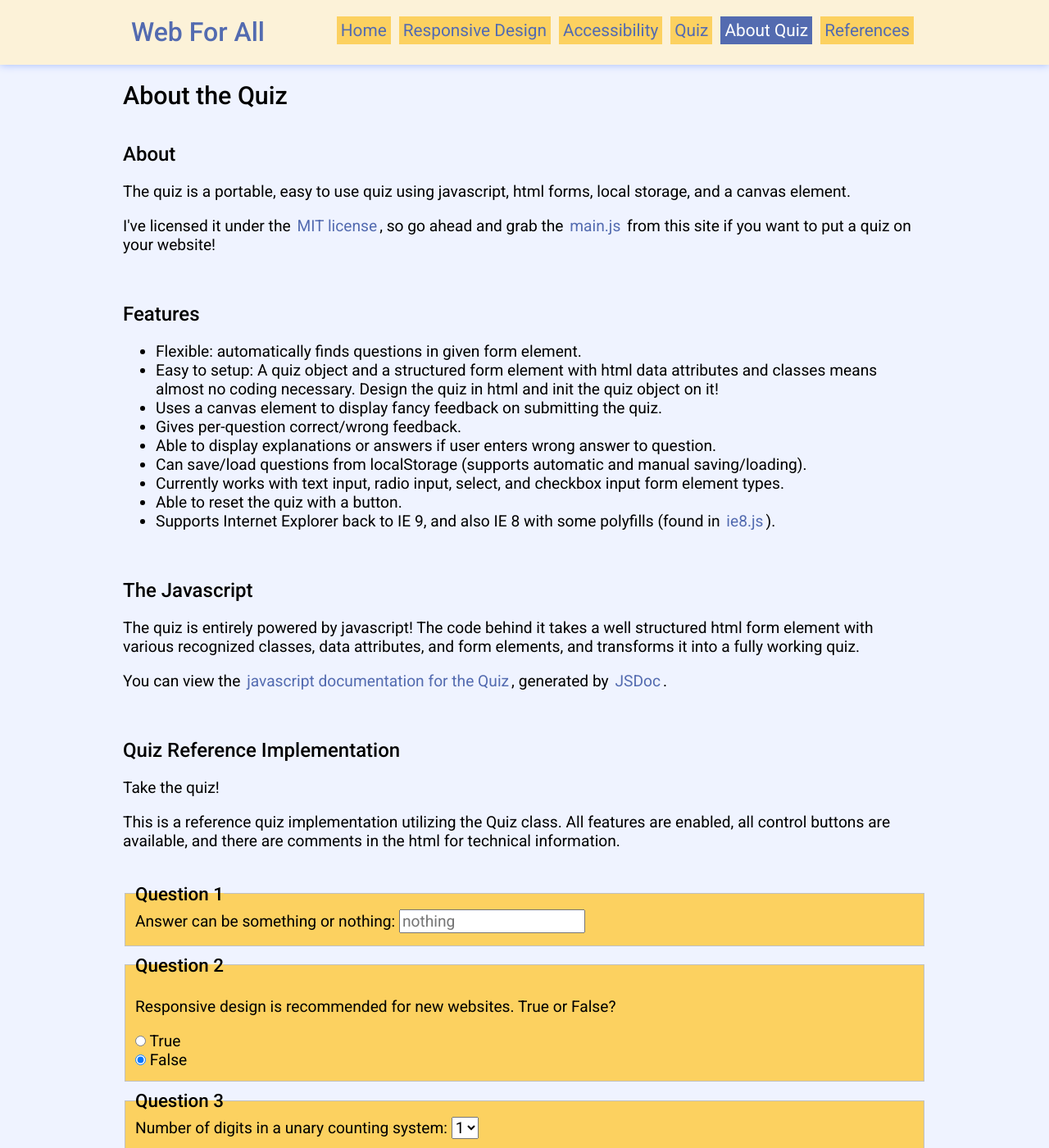
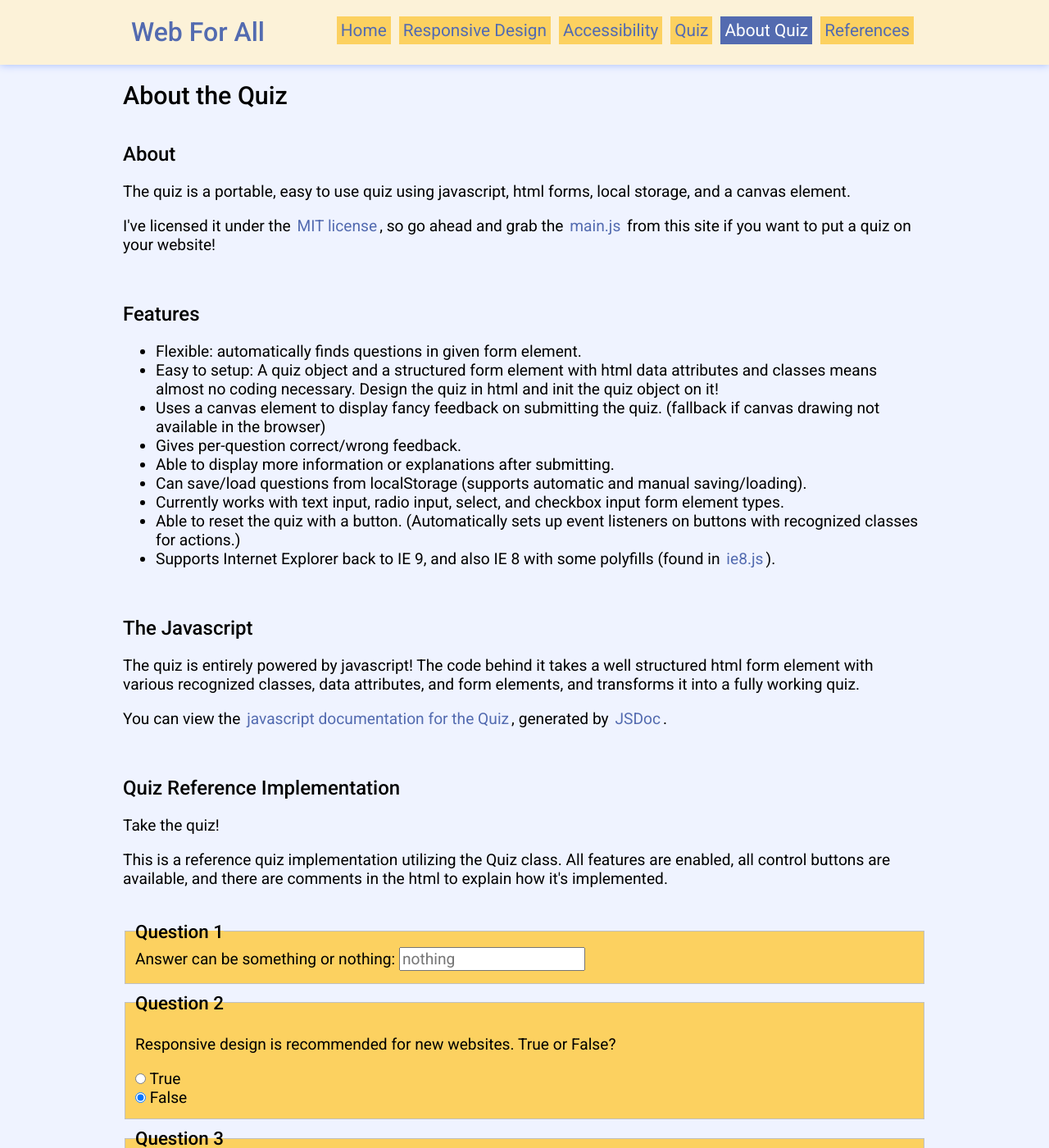
Before and after one commit to swalladge/hit226-a1, a Jekyll site: the page built from quiz.html, in a window 1280 px wide and 1400 px high. Shown: the whole window at 82% size. Built offline with Jekyll 4.4.1, drawn with Linux system fonts in a browser that asks for light colours.

Commit message:
few more clarifications on content pages

```diff
--- a/index.html
+++ b/index.html
@@ -30,10 +30,10 @@ z: 1
     <section>
       <h2> The Quiz </h2>
       <p>
-        Test your knowledge of web development with <a href="{{ site.baseurl }}/thequiz/">The Quiz</a>
+        Test your knowledge of web development with the <a href="{{ site.baseurl }}/thequiz/">Quiz</a>!
       </p>
       <p>
-        Also check out <a href="{{ site.baseurl }}/quiz/">behind the scenes</a> of the quiz.
+        Also check out <a href="{{ site.baseurl }}/quiz/">behind the scenes</a> of the quiz if you are interested or would like to implement a quiz on your website.
       </p>
     </section>
 
--- a/quiz.html
+++ b/quiz.html
@@ -22,12 +22,12 @@ z: 7
       <ul>
         <li>Flexible: automatically finds questions in given form element.</li>
         <li>Easy to setup: A quiz object and a structured form element with html data attributes and classes means almost no coding necessary. Design the quiz in html and init the quiz object on it!</li>
-        <li>Uses a canvas element to display fancy feedback on submitting the quiz.</li>
+        <li>Uses a canvas element to display fancy feedback on submitting the quiz. (fallback if canvas drawing not available in the browser)</li>
         <li>Gives per-question correct/wrong feedback.</li>
-        <li>Able to display explanations or answers if user enters wrong answer to question.</li>
+        <li>Able to display more information or explanations after submitting.</li>
         <li>Can save/load questions from localStorage (supports automatic and manual saving/loading).</li>
         <li>Currently works with text input, radio input, select, and checkbox input form element types.</li>
-        <li>Able to reset the quiz with a button.</li>
+        <li>Able to reset the quiz with a button. (Automatically sets up event listeners on buttons with recognized classes for actions.)</li>
         <li>Supports Internet Explorer back to IE 9, and also IE 8 with some polyfills (found in <a href="{{ site.baseurl}}/js/ie8.js">ie8.js</a>).</li>
       </ul>
     </section>
@@ -51,12 +51,12 @@ z: 7
       </p>
       <p>
         This is a reference quiz implementation utilizing the Quiz class.
-        All features are enabled, all control buttons are available, and there are comments in the html for technical information.
+        All features are enabled, all control buttons are available, and there are comments in the html to explain how it's implemented.
       </p>
       <noscript>
         Warning: it seems javascript isn't available.
         Javascript must be supported in your browser and enabled to take the quiz.
-        You can still read through the questions (question hints/explanations are shown by default as well), but all functionality won't work.
+        You can still read through the questions (question hints/explanations are shown by default as well), but it won't be functional.
       </noscript>
 
     </section>
```
Also changed, not shown: thequiz.html (+6 -1 lines).
